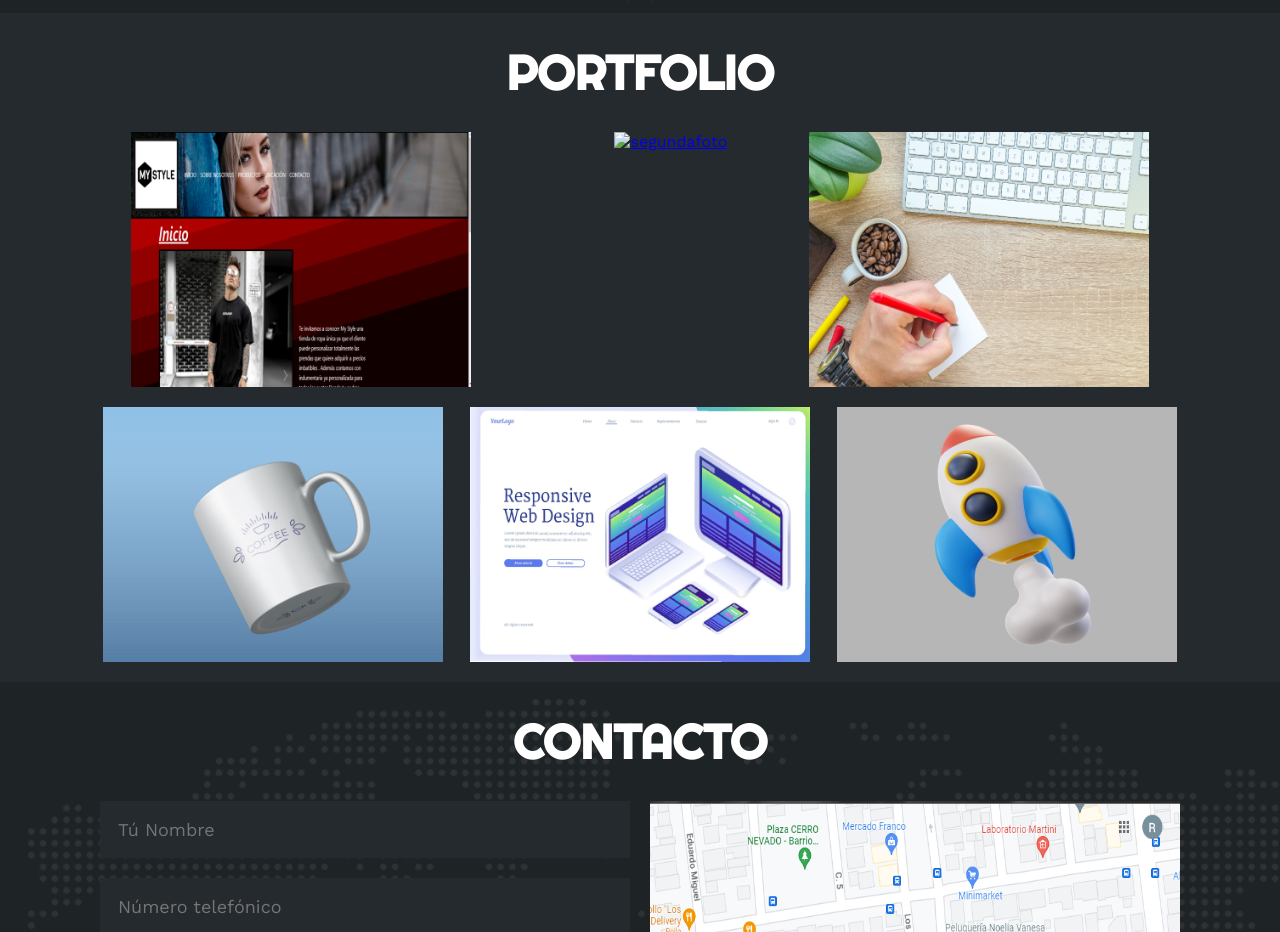
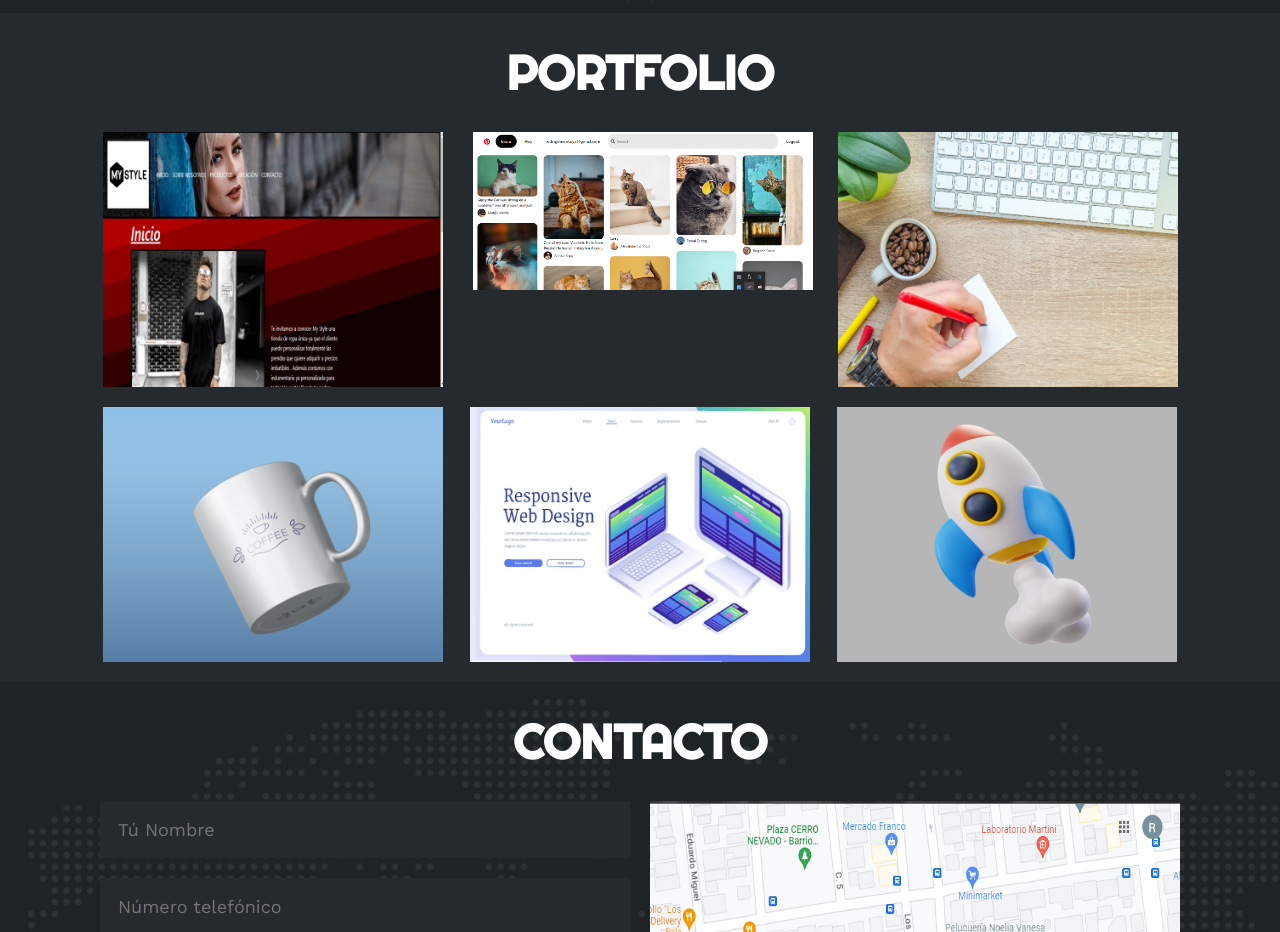
Before and after one commit to rodrigomontoya/CvRodrigoMontoya, a plain HTML site: page index.html in a window 1280 px wide. Shown: the part 2900-3832 px from the top of the page. Drawn offline with nearby package versions, Linux system fonts and the light colour scheme.

Commit message:
agregando foto

```diff
--- a/index.html
+++ b/index.html
@@ -392,7 +392,7 @@
           </div>
           <a href="https://pinterest-coc.firebaseapp.com" target="_blank" >
           <div class="proyecto">
-            <img src="ubicacion.png" alt="segundafoto" />
+            <img src="img/proyectoPinterest.png" alt="segundafoto" />
             <div class="overlay">
               <h3>Proyecto Pinterest</h3>
               <p>3° Proyecto Realizado</p>
```
